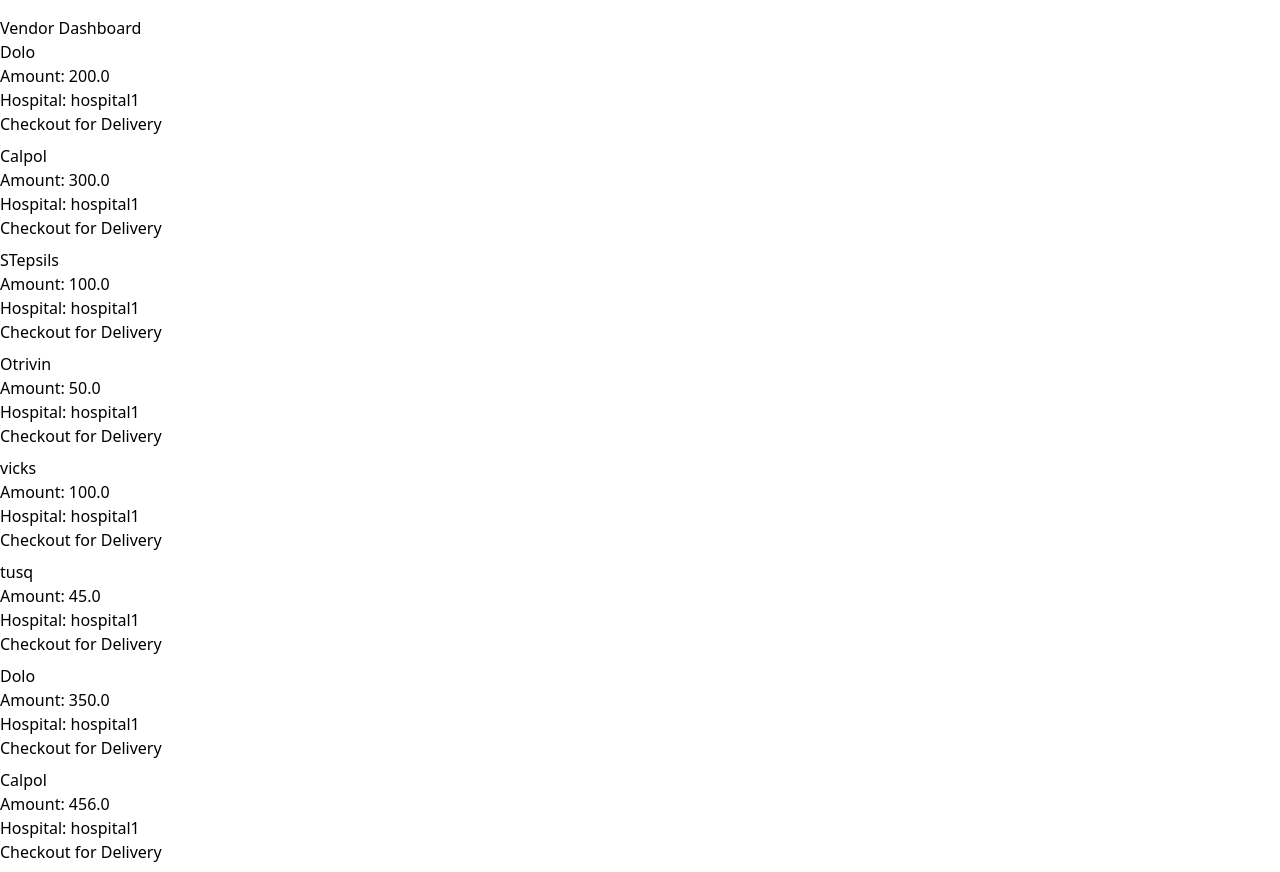
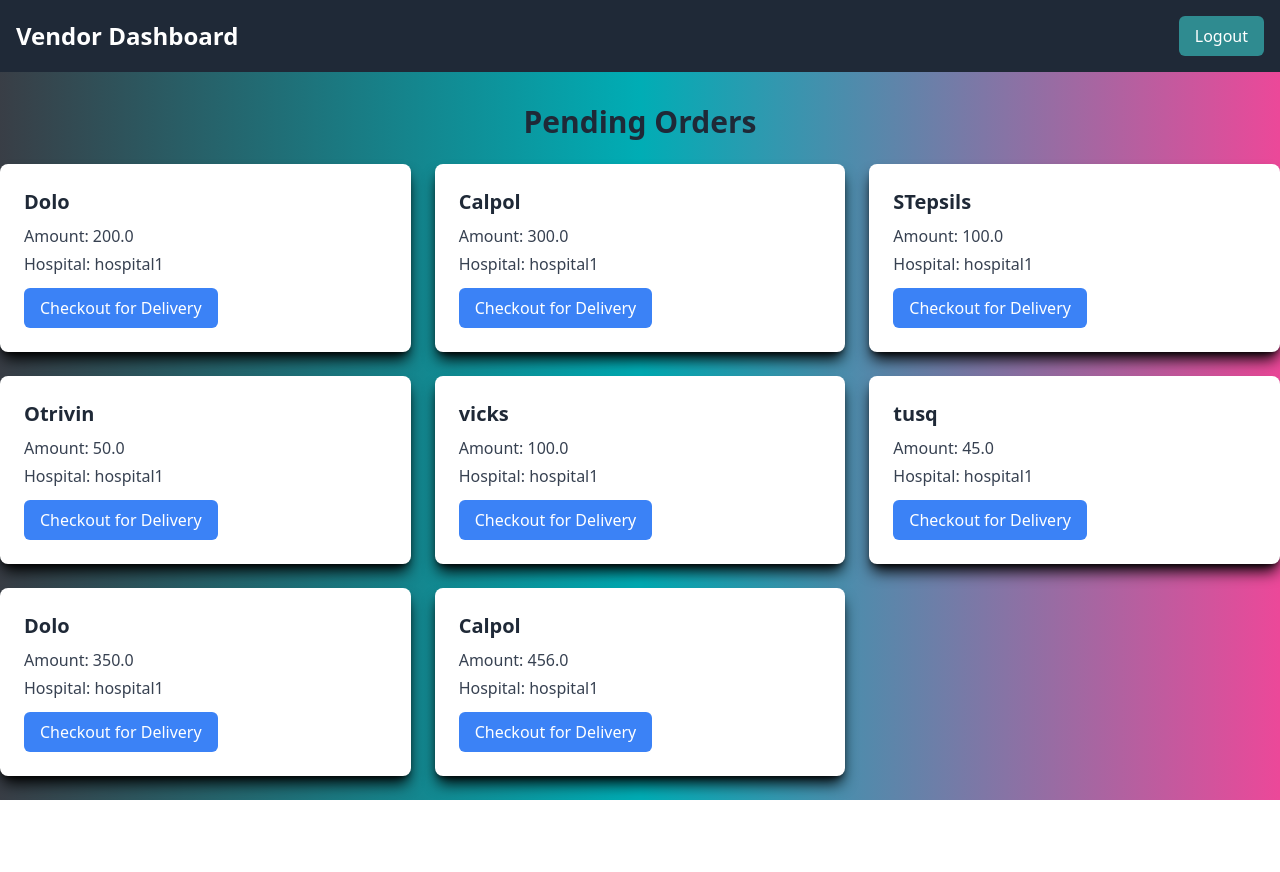
Before and after one commit to shrek-28/scc-2, a Flask app: template app/templates/vendor_dashboard.html in a window 1280 px wide. After the commit the page ends 800 px from the top, so only its background shows below. Run offline with Flask 3, Linux system fonts and the light colour scheme; the template is opened without the code that fills it: values that come from a table or form of the project are taken from there, others are empty; data comes from the database, SQL or seed files in the repository; both versions use the stored data as it was after the commit.

Commit message:
hospital-vendor-delivery-pages

```diff
--- a/app/static/css/main.css
+++ b/app/static/css/main.css
@@ -617,6 +617,10 @@
   margin-right: auto;
 }
 
+.mb-1 {
+  margin-bottom: 0.25rem;
+}
+
 .mb-16 {
   margin-bottom: 4rem;
 }
@@ -669,16 +673,32 @@
   margin-right: 1rem;
 }
 
+.mt-0 {
+  margin-top: 0px;
+}
+
 .mt-1 {
   margin-top: 0.25rem;
+}
+
+.mt-2 {
+  margin-top: 0.5rem;
 }
 
 .mt-4 {
   margin-top: 1rem;
 }
 
+.mt-5 {
+  margin-top: 1.25rem;
+}
+
 .mt-6 {
   margin-top: 1.5rem;
+}
+
+.mt-8 {
+  margin-top: 2rem;
 }
 
 .block {
@@ -723,10 +743,6 @@
 
 .h-screen {
   height: 100vh;
-}
-
-.min-h-screen {
-  min-height: 100vh;
 }
 
 .w-10 {
@@ -811,6 +827,14 @@
   justify-content: space-between;
 }
 
+.gap-4 {
+  gap: 1rem;
+}
+
+.gap-6 {
+  gap: 1.5rem;
+}
+
 .gap-7 {
   gap: 1.75rem;
 }
@@ -891,6 +915,11 @@
 .bg-gray-50 {
   --tw-bg-opacity: 1;
   background-color: rgb(249 250 251 / var(--tw-bg-opacity));
+}
+
+.bg-gray-800 {
+  --tw-bg-opacity: 1;
+  background-color: rgb(31 41 55 / var(--tw-bg-opacity));
 }
 
 .bg-gray-900 {
@@ -1050,6 +1079,11 @@
   line-height: 1.25rem;
 }
 
+.text-xl {
+  font-size: 1.25rem;
+  line-height: 1.75rem;
+}
+
 .font-bold {
   font-weight: 700;
 }
@@ -1171,12 +1205,24 @@
   transition-duration: 150ms;
 }
 
+.transition-transform {
+  transition-property: transform;
+  transition-timing-function: cubic-bezier(0.4, 0, 0.2, 1);
+  transition-duration: 150ms;
+}
+
 .duration-150 {
   transition-duration: 150ms;
 }
 
 .duration-300 {
   transition-duration: 300ms;
+}
+
+.hover\:scale-105:hover {
+  --tw-scale-x: 1.05;
+  --tw-scale-y: 1.05;
+  transform: translate(var(--tw-translate-x), var(--tw-translate-y)) rotate(var(--tw-rotate)) skewX(var(--tw-skew-x)) skewY(var(--tw-skew-y)) scaleX(var(--tw-scale-x)) scaleY(var(--tw-scale-y));
 }
 
 .hover\:bg-\[\#00ADB5\]:hover {
@@ -1206,11 +1252,6 @@
 
 .hover\:p-2:hover {
   padding: 0.5rem;
-}
-
-.hover\:text-black:hover {
-  --tw-text-opacity: 1;
-  color: rgb(0 0 0 / var(--tw-text-opacity));
 }
 
 .hover\:text-gray-400:hover {
@@ -1296,6 +1337,10 @@
 }
 
 @media (min-width: 1024px) {
+  .lg\:grid-cols-3 {
+    grid-template-columns: repeat(3, minmax(0, 1fr));
+  }
+
   .lg\:grid-cols-4 {
     grid-template-columns: repeat(4, minmax(0, 1fr));
   }
--- a/app/templates/home.html
+++ b/app/templates/home.html
@@ -29,7 +29,7 @@
       <a class="px-4 py-2 bg-[#EEEEEE] rounded-md text-black hover:bg-gray-500 transition duration-300 " href="/login">Login</a>
     </div>
   </div>
-  <div class=" bg-cover bg-center min-h-screen bg-gradient-to-r from-[#393E46] via-[#00ADB5] to-pink-500">
+  <div class=" bg-cover bg-center h-full bg-gradient-to-r from-[#393E46] via-[#00ADB5] to-pink-500">
     <div class="bg-gray-900 bg-opacity-50 h-full flex flex-col justify-center items-center">
       <h1 class="text-4xl md:text-6xl lg:text-7xl font-bold text-white mt-4 text-center">
         Welcome to the Resource Management System
--- a/app/templates/register.html
+++ b/app/templates/register.html
@@ -1,6 +1,11 @@
 {% extends "base.html" %}
 {% block title %}Register{% endblock %}
 {% block content %}
+<nav class="bg-gray-800 w-full p-4 flex justify-between items-center mt-0">
+    <h1 class="text-white text-2xl font-bold">SmartCareConnect</h1>
+    <a href="/login"
+    class="bg-[#2f8b90] text-white px-4 py-2 rounded-md hover:bg-[#00ADB5] transition duration-300">Login</a>
+</nav>
 <div class="bg-cover bg-center h-screen bg-gradient-to-r from-[#393E46] via-[#00ADB5] to-pink-500 flex items-center justify-center">
 <div class="w-full max-w-md">
     <div class="bg-white shadow-lg rounded-lg p-8 shadow-black">
--- a/app/templates/vendor_dashboard.html
+++ b/app/templates/vendor_dashboard.html
@@ -1,20 +1,31 @@
 {% extends "base.html" %}
 {% block title %}Vendor Dashboard{% endblock %}
+{% block style %}
+<style>
+    .hover-expand:hover {
+        transform: scale(1.05);
+    }
+</style>
+{% endblock %}
 {% block content %}
-<div class="container mt-4">
-    <h2>Vendor Dashboard</h2>
-    <div class="row">
-        <div class="col-md-12">
+<div class="bg-cover bg-center h-screen bg-gradient-to-r from-[#393E46] via-[#00ADB5] to-pink-500 flex flex-col">
+<nav class="bg-gray-800 w-full p-4 flex justify-between items-center mt-0">
+    <h1 class="text-white text-2xl font-bold">Vendor Dashboard</h1>
+    <a href="/logout"
+    class="bg-[#2f8b90] text-white px-4 py-2 rounded-md hover:bg-[#00ADB5] transition duration-300">Logout</a>
+</nav>
+
+<div class="container mx-auto mt-8">
+    <h2 class="text-3xl font-bold text-gray-800 mb-6 text-center">Pending Orders</h2>
+    <div class="grid grid-cols-1 md:grid-cols-2 lg:grid-cols-3 gap-6">
         {% for order in orders %}
-                <div class="card mb-2">
-                    <div class="card-body">
-                        <h5 class="card-title">{{ order.item }}</h5>
-                        <p class="card-text">Amount: {{ order.amount }}</p>
-                        <p class="card-text">Hospital: {{ order.hospital_username }}</p>
+            <div class="hover-expand bg-white shadow-lg shadow-black rounded-lg p-6 transition-transform duration-300">
+                <h5 class="text-xl font-bold mb-2 text-gray-800">{{ order.item }}</h5>
+                <p class="text-gray-700 mb-1">Amount: {{ order.amount }}</p>
+                <p class="text-gray-700 mb-3">Hospital: {{ order.hospital_username }}</p>
                 <form method="POST" action="{{ url_for('routes.checkout_order', order_id=order.id) }}">
-                            <button type="submit" class="btn btn-primary">Checkout for Delivery</button>
+                    <button type="submit" class="bg-blue-500 text-white px-4 py-2 rounded-md hover:bg-blue-600 transition duration-300">Checkout for Delivery</button>
                 </form>
-                    </div>
             </div>
         {% endfor %}
     </div>
```
Also changed, not shown: app/templates/delivery_dashboard.html (+18 -18 lines), app/templates/hospital_dashboard.html (+18 -8 lines), app/templates/login.html (+7 -1 lines), migrations/versions/18f4823b7334_.py (deleted, +0 -32 lines), migrations/versions/41a968ae7e63_.py (deleted, +0 -32 lines), migrations/versions/506096b2dcc0_.py (deleted, +0 -32 lines), migrations/versions/520eaea1ff8e_.py (deleted, +0 -32 lines), migrations/versions/6e69be71279d_.py (deleted, +0 -40 lines), migrations/versions/82fe5e5e3aa8_.py (deleted, +0 -32 lines), migrations/versions/97024a4f0ac9_.py (deleted, +0 -32 lines), migrations/versions/c16b7c5d3f5f_.py (renamed from migrations/versions/1cd1c6abf742_.py, +7 -3 lines), instance/site.db. Lines whose indentation alone changed are shown as unchanged.
